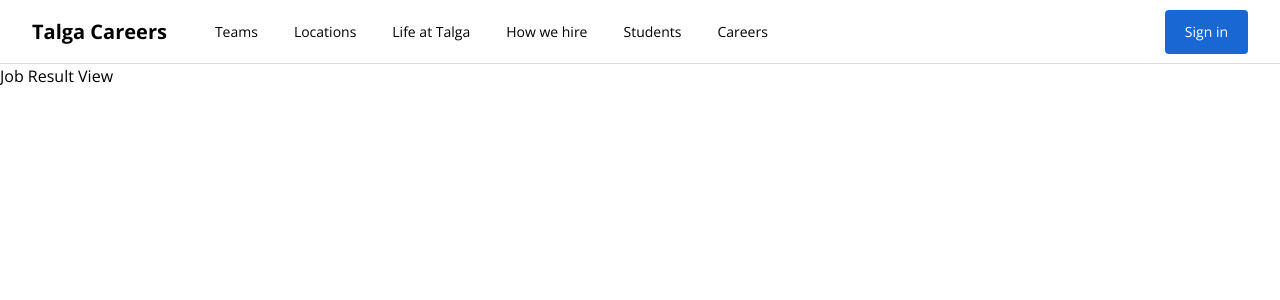
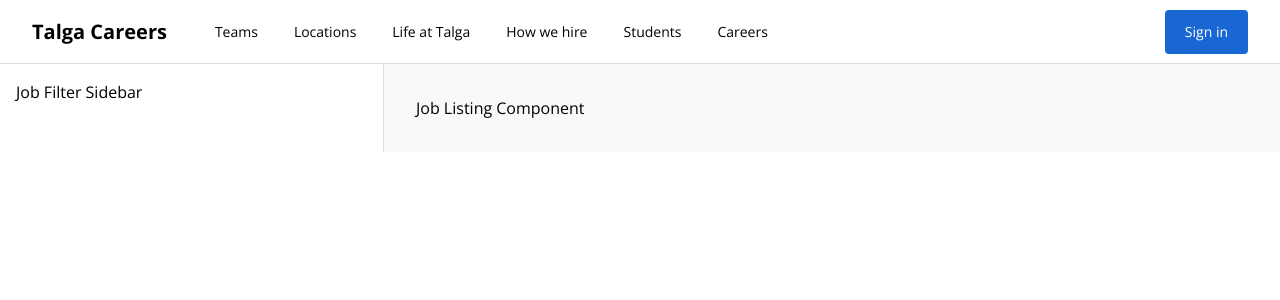
Before and after one commit to chaiqou/Talga-Careers, a Vue app: page /job-results in a window 1280 px wide. Shown: the top 300 px of the page. Built offline with nearby package versions, Linux system fonts and the light colour scheme.

Commit message:
chore: create job results page components

```diff
--- /dev/null
+++ b/src/components/jobresults/JobFiltersSidebar.vue
@@ -0,0 +1,9 @@
+<template>
+  <div
+    class="flex flex-col p-4 bg-white border-r border-solid border-talga-gray-1 w-96"
+  >
+    Job Filter Sidebar
+  </div>
+</template>
+
+<script setup></script>
--- /dev/null
+++ b/src/components/jobresults/JobListings.vue
@@ -0,0 +1,5 @@
+<template>
+  <div class="flex-auto p-8 bg-talga-gray-2">Job Listing Component</div>
+</template>
+
+<script setup></script>
--- a/src/views/JobResultsView.vue
+++ b/src/views/JobResultsView.vue
@@ -1,7 +1,11 @@
 <template>
-  <div>Job Result View</div>
+  <div class="flex flex-row flex-nowrap w-full">
+    <JobFiltersSidebar />
+    <JobListings />
+  </div>
 </template>
 
-<script setup></script>
-
-<style lang="scss" scoped></style>
+<script setup>
+import JobFiltersSidebar from "@/components/jobresults/JobFiltersSidebar.vue";
+import JobListings from "@/components/jobresults/JobListings.vue";
+</script>
```
